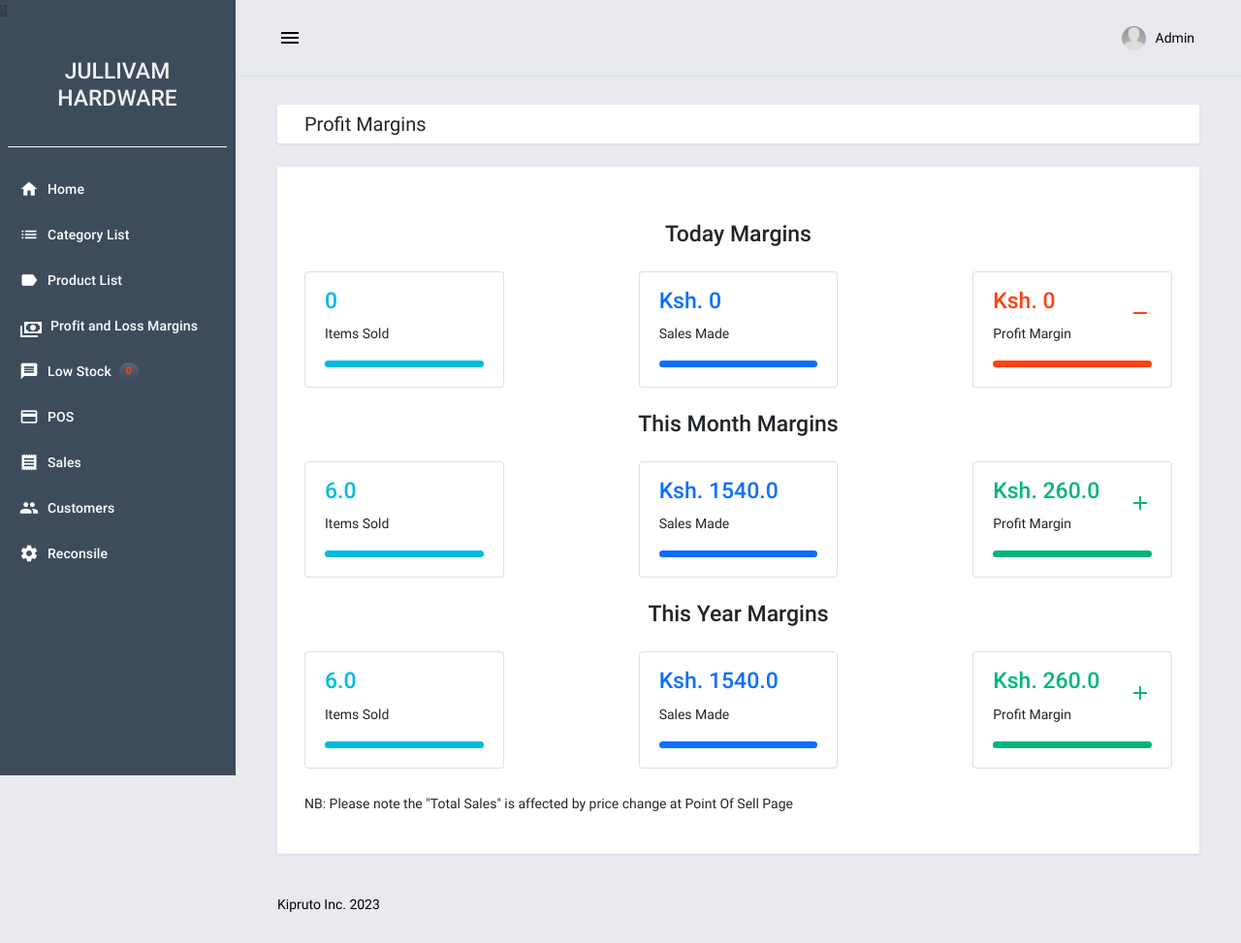
After one commit to shumwe/x-pos, a Django app: page /pos/sales/profits/ in a window 1280 px wide. The commit adds this page. Shown: the whole page at 97% size. Run offline with Django 3.2, Linux system fonts and the light colour scheme; a user stored in the database is signed in; data comes from the database, SQL or seed files in the repository; both versions use the stored data as it was after the commit; data that the repository does not hold is empty; some libraries are stand-ins or nearby versions.

Commit message:
overall profit and loss margins

```diff
--- a/posApp/templates/posApp/navigation.html
+++ b/posApp/templates/posApp/navigation.html
@@ -22,6 +22,11 @@
                 <div class="mdc-list-item mdc-drawer-item">
                     <a class="mdc-drawer-link" href="{% url 'product-page' %}">
                         <i class="material-icons mdc-list-item__start-detail mdc-drawer-item-icon" aria-hidden="true">label</i> Product List
+                    </a>
+                </div>
+                <div class="mdc-list-item mdc-drawer-item">
+                    <a class="mdc-drawer-link " href="{% url 'overall_profis_and_loss' %}">
+                        <i class="material-icons mdi mdi-cash-multiple"></i> <span class="ml-2">Profit and Loss Margins</span>
                     </a>
                 </div>
                 <div class="mdc-list-item mdc-drawer-item">
--- /dev/null
+++ b/posApp/templates/posApp/overall_profit_margins.html
@@ -0,0 +1,246 @@
+{% extends "base.html" %}
+{% load crispy_forms_tags %}
+{% load humanize %}
+
+{% block pageContent %}
+<div class="mdc-layout-grid__cell stretch-card mdc-layout-grid__cell--span-12">
+    <div class="mdc-card py-2">
+        <div class="d-flex justify-content-between align-items-center">
+            <h4 class="card-title mb-0"> Profit Margins </h4>
+        </div>
+    </div>
+</div>
+<div class="mdc-layout-grid__cell stretch-card mdc-layout-grid__cell--span-12">
+    <div class="mdc-card">
+        <!--Section: Minimal statistics cards-->
+        <section class="mt-4">
+
+            <div class="row d-flex justify-content-between">
+                <h3 class="text-center mb-4">Today Margins</h3>
+                <div class="col-xl-3 col-sm-6 col-12 mb-4">
+                    <div class="card">
+                    <div class="card-body">
+                        <div class="d-flex justify-content-between px-md-1">
+                            <div>
+                                <h3 class="text-info">{{sold_product_count_today}}</h3>
+                                <p class="mb-0">Items Sold</p>
+                            </div>
+                                <div class="align-self-center">
+                                    <i class="fas fa-book-open text-info fa-3x"></i>
+                                </div>
+                            </div>
+                            <div class="px-md-1">
+                                <div class="progress mt-3 mb-1 rounded" style="height: 7px">
+                                    <div class="progress-bar bg-info" role="progressbar" style="width: 100%" aria-valuenow="100" aria-valuemin="0" aria-valuemax="100" ></div>
+                                </div>
+                            </div>
+                        </div>
+                    </div>
+                </div>
+
+                <div class="col-xl-3 col-sm-6 col-12 mb-4">
+                    <div class="card">
+                    <div class="card-body">
+                        <div class="d-flex justify-content-between px-md-1">
+                            <div>
+                                <h3 class="text-primary">Ksh. {{total_sales_today}}</h3>
+                                <p class="mb-0">Sales Made</p>
+                            </div>
+                                <div class="align-self-center">
+                                    <i class="fas fa-book-open text-info fa-3x"></i>
+                                </div>
+                            </div>
+                            <div class="px-md-1">
+                                <div class="progress mt-3 mb-1 rounded" style="height: 7px">
+                                    <div class="progress-bar bg-primary" role="progressbar" style="width: 100%" aria-valuenow="100" aria-valuemin="0" aria-valuemax="100" ></div>
+                                </div>
+                            </div>
+                        </div>
+                    </div>
+                </div>
+
+                <div class="col-xl-3 col-sm-6 col-12 mb-4">
+                    <div class="card">
+                    <div class="card-body">
+                        <div class="d-flex justify-content-between px-md-1">
+                            <div>
+                                <h3 class="{% if profit_and_loss_today > 0 %} text-success {% else %} text-danger {% endif %}">Ksh. {{profit_and_loss_today}}</h3>
+                                <p class="mb-0">Profit Margin</p>
+                            </div>
+                                <div class="align-self-center">
+                                    {% if profit_and_loss_today > 0 %}
+                                        <i class="material-icons mdc-list-item__start-detail mdc-drawer-item-icon text-success">add</i>
+                                    {% else %}
+                                        <i class="material-icons mdc-list-item__start-detail mdc-drawer-item-icon text-danger">remove</i>
+                                    {% endif %}
+                                </div>
+                            </div>
+                            <div class="px-md-1">
+                                <div class="progress mt-3 mb-1 rounded" style="height: 7px">
+                                    {% if profit_and_loss_today > 0 %}
+                                        <div class="progress-bar bg-success" role="progressbar" style="width: 100%" aria-valuenow="100" aria-valuemin="0" aria-valuemax="100" ></div>
+                                    {% else %}
+                                    <div class="progress-bar bg-danger" role="progressbar" style="width: 100%" aria-valuenow="100" aria-valuemin="0" aria-valuemax="100" ></div>
+                                    {% endif %}
+                                </div>
+                            </div>
+                        </div>
+                    </div>
+                </div>
+            </div>
+
+            <div class="row d-flex justify-content-between">
+                <h3 class="text-center mb-4">This Month Margins</h3>
+                <div class="col-xl-3 col-sm-6 col-12 mb-4">
+                    <div class="card">
+                    <div class="card-body">
+                        <div class="d-flex justify-content-between px-md-1">
+                            <div>
+                                <h3 class="text-info">{{sold_product_count_month}}</h3>
+                                <p class="mb-0">Items Sold</p>
+                            </div>
+                                <div class="align-self-center">
+                                    <i class="fas fa-book-open text-info fa-3x"></i>
+                                </div>
+                            </div>
+                            <div class="px-md-1">
+                                <div class="progress mt-3 mb-1 rounded" style="height: 7px">
+                                    <div class="progress-bar bg-info" role="progressbar" style="width: 100%" aria-valuenow="100" aria-valuemin="0" aria-valuemax="100" ></div>
+                                </div>
+                            </div>
+                        </div>
+                    </div>
+                </div>
+
+                <div class="col-xl-3 col-sm-6 col-12 mb-4">
+                    <div class="card">
+                    <div class="card-body">
+                        <div class="d-flex justify-content-between px-md-1">
+                            <div>
+                                <h3 class="text-primary">Ksh. {{total_sales_month}}</h3>
+                                <p class="mb-0">Sales Made</p>
+                            </div>
+                                <div class="align-self-center">
+                                    <i class="fas fa-book-open text-info fa-3x"></i>
+                                </div>
+                            </div>
+                            <div class="px-md-1">
+                                <div class="progress mt-3 mb-1 rounded" style="height: 7px">
+                                    <div class="progress-bar bg-primary" role="progressbar" style="width: 100%" aria-valuenow="100" aria-valuemin="0" aria-valuemax="100" ></div>
+                                </div>
+                            </div>
+                        </div>
+                    </div>
+                </div>
+
+                <div class="col-xl-3 col-sm-6 col-12 mb-4">
+                    <div class="card">
+                    <div class="card-body">
+                        <div class="d-flex justify-content-between px-md-1">
+                            <div>
+                                <h3 class="{% if profit_and_loss_month > 0 %} text-success {% else %} text-danger {% endif %}">Ksh. {{profit_and_loss_month}}</h3>
+                                <p class="mb-0">Profit Margin</p>
+                            </div>
+                                <div class="align-self-center">
+                                    {% if profit_and_loss_month > 0 %}
+                                        <i class="material-icons mdc-list-item__start-detail mdc-drawer-item-icon text-success">add</i>
+                                    {% else %}
+                                        <i class="material-icons mdc-list-item__start-detail mdc-drawer-item-icon text-danger">remove</i>
+                                    {% endif %}
+                                </div>
+                            </div>
+                            <div class="px-md-1">
+                                <div class="progress mt-3 mb-1 rounded" style="height: 7px">
+                                    {% if profit_and_loss_month > 0 %}
+                                        <div class="progress-bar bg-success" role="progressbar" style="width: 100%" aria-valuenow="100" aria-valuemin="0" aria-valuemax="100" ></div>
+                                    {% else %}
+                                    <div class="progress-bar bg-danger" role="progressbar" style="width: 100%" aria-valuenow="100" aria-valuemin="0" aria-valuemax="100" ></div>
+                                    {% endif %}
+                                </div>
+                            </div>
+                        </div>
+                    </div>
+                </div>
+            </div>
+
+            <div class="row d-flex justify-content-between">
+                <h3 class="text-center mb-4">This Year Margins</h3>
+                <div class="col-xl-3 col-sm-6 col-12 mb-4">
+                    <div class="card">
+                    <div class="card-body">
+                        <div class="d-flex justify-content-between px-md-1">
+                            <div>
+                                <h3 class="text-info">{{sold_product_count_year}}</h3>
+                                <p class="mb-0">Items Sold</p>
+                            </div>
+                                <div class="align-self-center">
+                                    <i class="fas fa-book-open text-info fa-3x"></i>
+                                </div>
+                            </div>
+                            <div class="px-md-1">
+                                <div class="progress mt-3 mb-1 rounded" style="height: 7px">
+                                    <div class="progress-bar bg-info" role="progressbar" style="width: 100%" aria-valuenow="100" aria-valuemin="0" aria-valuemax="100" ></div>
+                                </div>
+                            </div>
+                        </div>
+                    </div>
+                </div>
+
+                <div class="col-xl-3 col-sm-6 col-12 mb-4">
+                    <div class="card">
+                    <div class="card-body">
+                        <div class="d-flex justify-content-between px-md-1">
+                            <div>
+                                <h3 class="text-primary">Ksh. {{total_sales_year}}</h3>
+                                <p class="mb-0">Sales Made</p>
+                            </div>
+                                <div class="align-self-center">
+                                    <i class="fas fa-book-open text-info fa-3x"></i>
+                                </div>
+                            </div>
+                            <div class="px-md-1">
+                                <div class="progress mt-3 mb-1 rounded" style="height: 7px">
+                                    <div class="progress-bar bg-primary" role="progressbar" style="width: 100%" aria-valuenow="100" aria-valuemin="0" aria-valuemax="100" ></div>
+                                </div>
+                            </div>
+                        </div>
+                    </div>
+                </div>
+
+                <div class="col-xl-3 col-sm-6 col-12 mb-4">
+                    <div class="card">
+                    <div class="card-body">
+                        <div class="d-flex justify-content-between px-md-1">
+                            <div>
+                                <h3 class="{% if profit_and_loss_year > 0 %} text-success {% else %} text-danger {% endif %}">Ksh. {{profit_and_loss_year}}</h3>
+                                <p class="mb-0">Profit Margin</p>
+                            </div>
+                                <div class="align-self-center">
+                                    {% if profit_and_loss_year > 0 %}
+                                        <i class="material-icons mdc-list-item__start-detail mdc-drawer-item-icon text-success">add</i>
+                                    {% else %}
+                                        <i class="material-icons mdc-list-item__start-detail mdc-drawer-item-icon text-danger">remove</i>
+                                    {% endif %}
+                                </div>
+                            </div>
+                            <div class="px-md-1">
+                                <div class="progress mt-3 mb-1 rounded" style="height: 7px">
+                                    {% if profit_and_loss_year > 0 %}
+                                        <div class="progress-bar bg-success" role="progressbar" style="width: 100%" aria-valuenow="100" aria-valuemin="0" aria-valuemax="100" ></div>
+                                    {% else %}
+                                    <div class="progress-bar bg-danger" role="progressbar" style="width: 100%" aria-valuenow="100" aria-valuemin="0" aria-valuemax="100" ></div>
+                                    {% endif %}
+                                </div>
+                            </div>
+                        </div>
+                    </div>
+                </div>
+            </div>
+
+            <p class="text-bold">NB: Please note the "Total Sales" is affected by price change at Point Of Sell Page</p>
+        </section>
+      <!--Section: Minimal statistics cards-->
+    </div>
+</div>
+
+{% endblock pageContent %}
--- a/posApp/templates/posApp/sales.html
+++ b/posApp/templates/posApp/sales.html
@@ -5,6 +5,7 @@
     <div class="mdc-card py-2">
         <div class="d-flex justify-content-between align-items-center">
             <h4 class="card-title mb-0">Sales List</h4>
+            <h5 class="card-title mb-0 text-muted">From: {{first_sale.date_added|naturaltime}}
         </div>
     </div>
 </div>
--- a/posApp/urls.py
+++ b/posApp/urls.py
@@ -30,7 +30,8 @@ urlpatterns = [
     path('customers/<slug>/delete/', views.CustomerDeleteView.as_view(), name="delete_customer"),
     path('customers/<slug:slug>/edit', views.edit_cusomer, name="edit_customer"),
     path('customers/<slug:slug>/history/', views.customer_history, name="customer_history"),
-    path('sales/profits/<int:product_id>/', views.profit_margins, name='profit_margins'),
+    path('sales/profits/', views.overall_profis_and_loss, name="overall_profis_and_loss"),
+    path('sales/profits/<int:product_id>/', views.product_profit_margins, name='profit_margins'),
 
     # path('employees', views.employees, name="employee-page"),
     # path('manage_employees', views.manage_employees, name="manage_employees-page"),
--- a/posApp/views.py
+++ b/posApp/views.py
@@ -106,7 +106,7 @@ def home(request):
         date_added__month = current_month,
         date_added__day = current_day
     ).all()
-    total_sales = sum(today_sales.values_list('grand_total',flat=True))
+    total_sales = sum(today_sales.values_list('grand_total', flat=True))
     context = {
         'page_title':'Home',
         'categories' : categories,
@@ -325,6 +325,8 @@ def save_pos(request):
 @login_required
 def salesList(request):
     sales = Sales.objects.all()
+    first_sale = Sales.objects.filter().first()
+    last_sale = Sales.objects.filter().last()
     sale_data = []
     for sale in sales:
         data = {}
@@ -341,6 +343,8 @@ def salesList(request):
     context = {
         'page_title':'Sales Transactions',
         'sale_data':sale_data,
+        'first_sale': first_sale,
+        'last_sale': last_sale,
     }
     # return HttpResponse('')
     return render(request, 'posApp/sales.html',context)
@@ -438,24 +442,77 @@ def notify(request):
     return render(request, "posApp/notify.html", context)
 
 @login_required
-def profit_margins(request, product_id):
+def overall_profis_and_loss(request):
+    now = datetime.now()
+    current_year = now.strftime("%Y")
+    current_month = now.strftime("%m")
+    current_day = now.strftime("%d")
+
+    sold_items_year = salesItems.objects.filter(created__year=current_year)
+    # year
+    total_sales_year = 0
+    buying_cost_year = 0
+    sold_product_count_year = 0
+    profit_and_loss_year = 0
+
+    if len(sold_items_year) > 0:
+        for item in sold_items_year:
+            product = Products.objects.get(id=item.product_id.id)
+            total_sales_year += ((item.price)*(item.qty))
+            sold_product_count_year += (item.qty)
+            buying_cost_year += (product.buying_price)*(item.qty)
+        profit_and_loss_year = (total_sales_year - buying_cost_year)
+
+    # month
+    sales_items_month = salesItems.objects.filter(created__year=current_year, created__month = current_month)
+    total_sales_month = 0
+    buying_cost_month = 0
+    sold_product_count_month = 0
+    profit_and_loss_month = 0
+
+    if len(sales_items_month) > 0:
+        for item in sales_items_month:
+            product = Products.objects.get(id=item.product_id.id)
+            total_sales_month += ((item.price)*(item.qty))
+            sold_product_count_month += (item.qty)
+            buying_cost_month += (product.buying_price)*(item.qty)
+        profit_and_loss_month = (total_sales_month - buying_cost_month)
+
+    # today
+    sales_items_today = salesItems.objects.filter(created__year=current_year, created__month=current_month, created__day=current_day)
+    total_sales_today = 0
+    buying_cost_today = 0
+    sold_product_count_today = 0
+    profit_and_loss_today = 0
+
+    if len(sales_items_today) > 0:
+        for item in sales_items_month:
+            product = Products.objects.get(id=item.product_id.id)
+            total_sales_today += ((item.price)*(item.qty))
+            sold_product_count_today += (item.qty)
+            buying_cost_today += (product.buying_price)*(item.qty)
+        profit_and_loss_today = (total_sales_today - buying_cost_today)
+
+    context = {
+        "profit_and_loss_year": profit_and_loss_year, "total_sales_year": total_sales_year, "sold_product_count_year": sold_product_count_year,
+        "profit_and_loss_month": profit_and_loss_month, "total_sales_month": total_sales_month, "sold_product_count_month": sold_product_count_month,
+        "profit_and_loss_today": profit_and_loss_today, "total_sales_today": total_sales_today, "sold_product_count_today": sold_product_count_today
+    }
+    return render(request, "posApp/overall_profit_margins.html", context)
+
+@login_required
+def product_profit_margins(request, product_id):
     now = datetime.now()
     current_year = now.strftime("%Y")
     current_month = now.strftime("%m")
     # current_day = now.strftime("%d")
 
     product = Products.objects.get(id=product_id)
-    sold_items = salesItems.objects.filter(
-        product_id__id=product.id,
-        #created__year=current_year,
-        #created__month = current_month,
-    )
-
+    sold_items = salesItems.objects.filter(product_id__id=product.id,)
     total_sales = 0
     buying_cost = 0
     profit_margin = 0
     sold_products_count = 0
-
 
     if len(sold_items) > 0:
         for item in sold_items:
```
Also changed, not shown: db.sqlite3.
